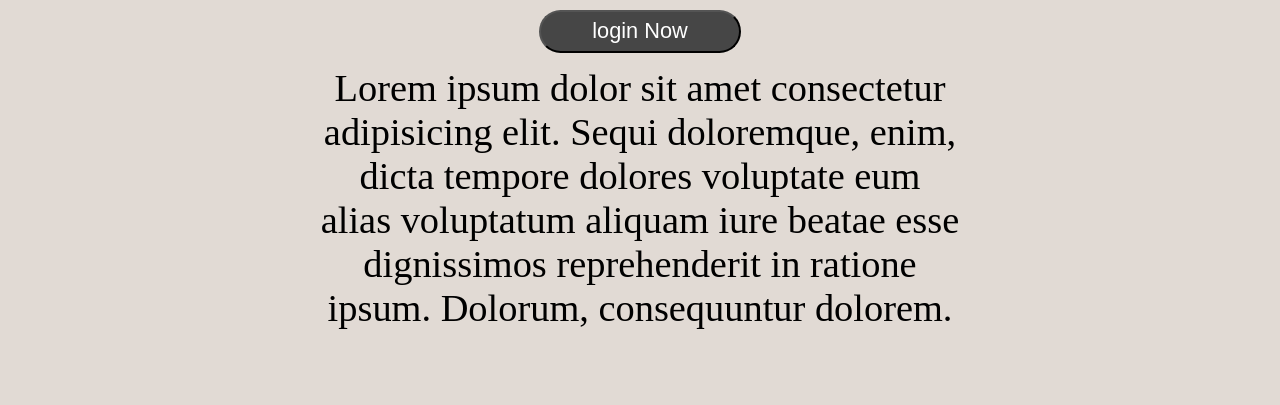
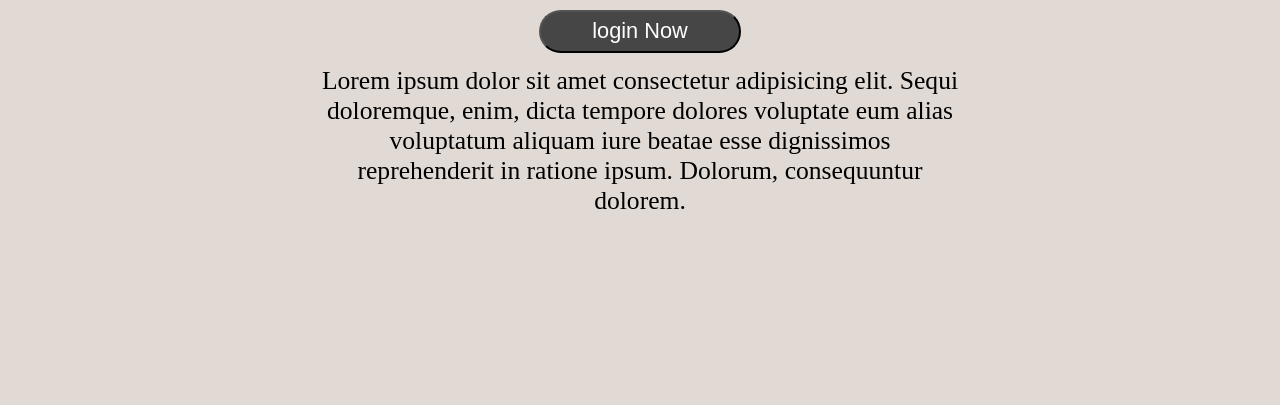
Before and after one commit to KhushpreetSadal/Deli-Break, a plain HTML site: page index.html in a window 1280 px wide. Shown: the part 3085-3490 px from the top of the page. Drawn offline with Linux system fonts and the light colour scheme.

Commit message:
made some changes

```diff
--- a/style.css
+++ b/style.css
@@ -236,7 +236,7 @@ nav ul li a {
 }
 .signup .p1{
 
-    font-size: 3vw;
+    font-size: 2vw;
 }
 
 .sign{
```
